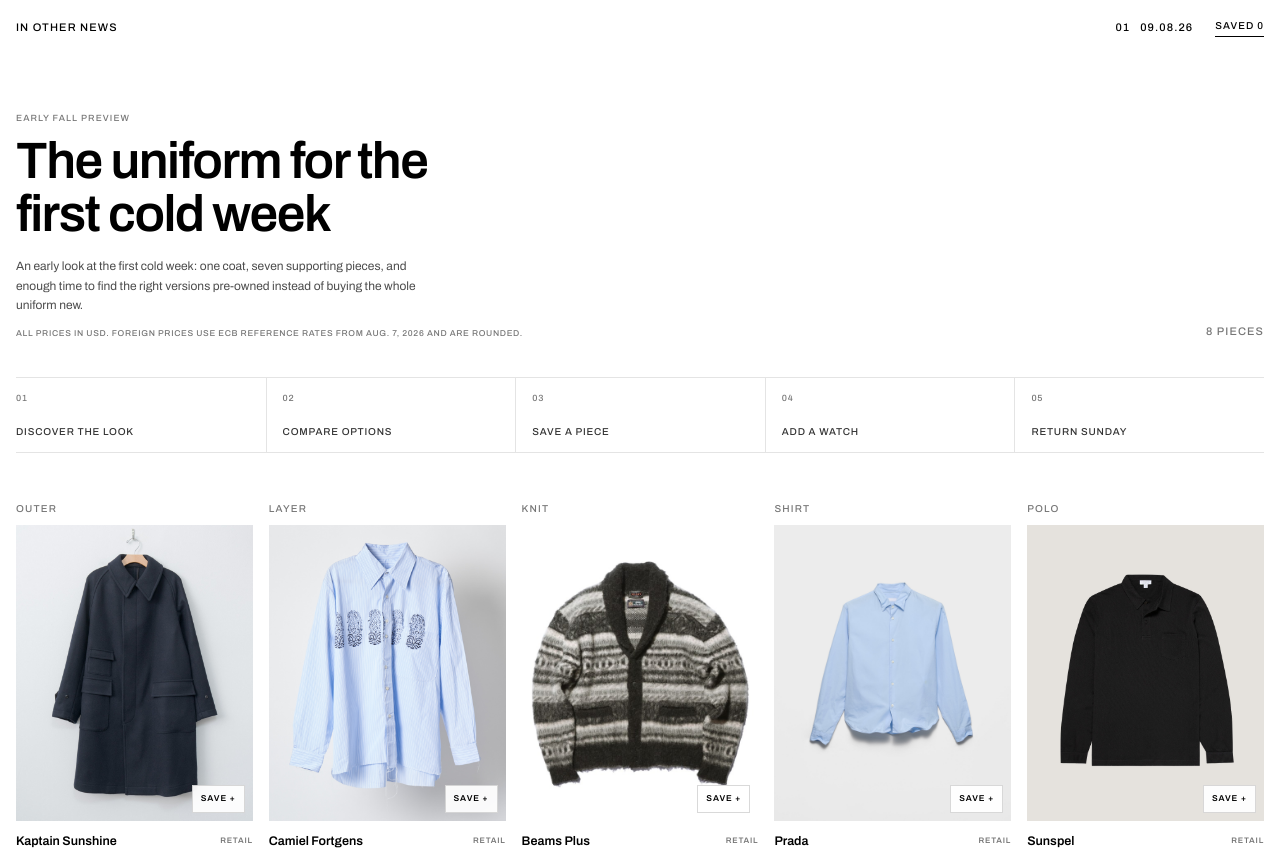
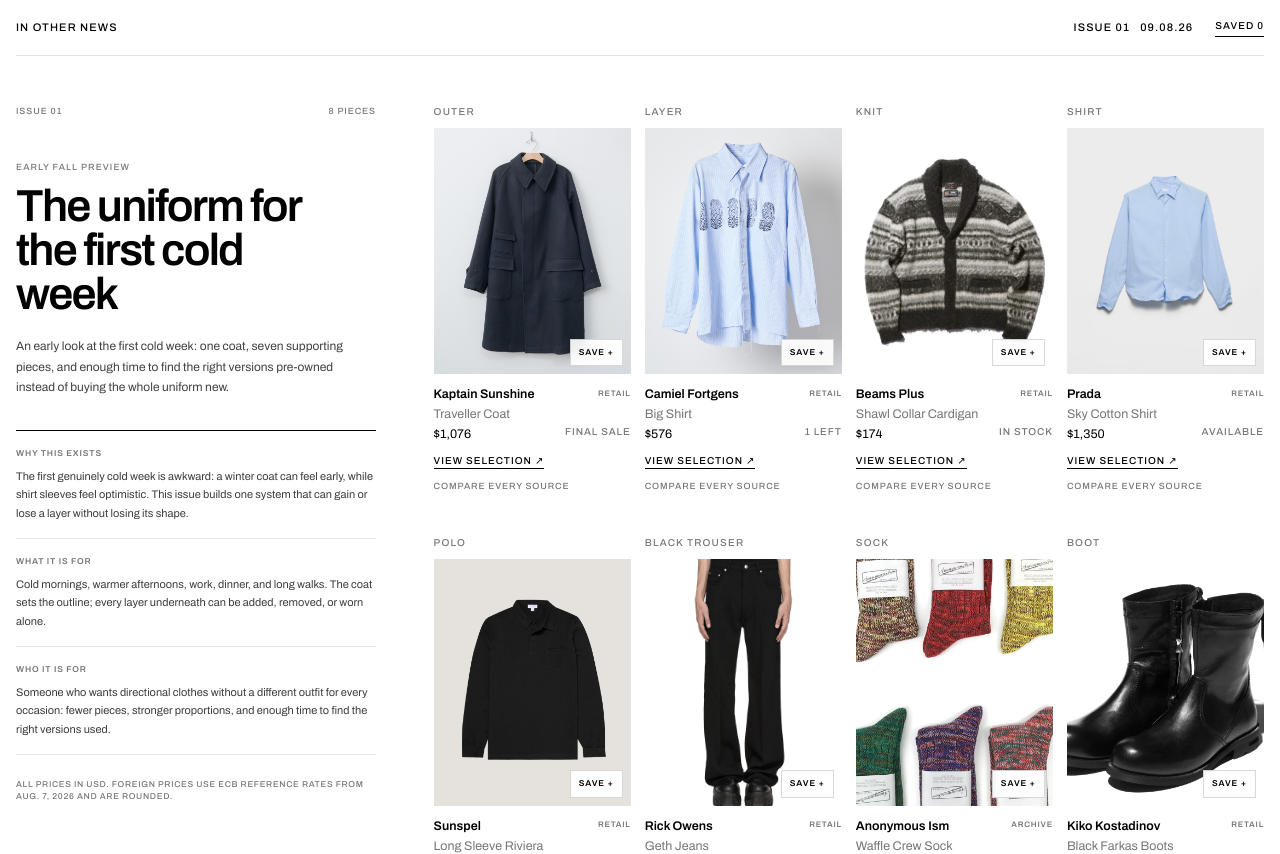
Before and after one commit to henrygreelis-glitch/in-other-news, a Next.js app: page / in a window 1280 px wide. Shown: the top 854 px of the page. Built offline with nearby package versions, Linux system fonts and the light colour scheme.

Commit message:
Restructure Issue 01 as an editorial

```diff
--- a/issue.jsx
+++ b/issue.jsx
@@ -956,32 +956,53 @@
       <header className="s-head">
         <span>{MASTHEAD.title}</span>
         <div className="s-head-meta">
-          <span>{MASTHEAD.issue} &nbsp; {MASTHEAD.date}</span>
+          <span>Issue {MASTHEAD.issue} &nbsp; {MASTHEAD.date}</span>
           <button type="button" onClick={scrollToSaved}>
             Saved {savedPicks.length}
           </button>
         </div>
       </header>
 
-      <div className="s-open">
-        <div className="s-open-copy">
+      <main className="s-editorial-layout">
+        <aside className="s-editorial-intro" aria-labelledby="issue-title">
+          <div className="s-editorial-meta">
+            <p>Issue {MASTHEAD.issue}</p>
+            <p>{PICKS.length} pieces</p>
+          </div>
           <p className="s-eyebrow">{MASTHEAD.eyebrow}</p>
-          <h1>{MASTHEAD.theme}</h1>
+          <h1 id="issue-title">{MASTHEAD.theme}</h1>
           <p className="s-deck">{MASTHEAD.deck}</p>
+          <div className="s-editorial-notes">
+            <div>
+              <span>Why this exists</span>
+              <p>
+                The first genuinely cold week is awkward: a winter coat can
+                feel early, while shirt sleeves feel optimistic. This issue
+                builds one system that can gain or lose a layer without losing
+                its shape.
+              </p>
+            </div>
+            <div>
+              <span>What it is for</span>
+              <p>
+                Cold mornings, warmer afternoons, work, dinner, and long walks.
+                The coat sets the outline; every layer underneath can be added,
+                removed, or worn alone.
+              </p>
+            </div>
+            <div>
+              <span>Who it is for</span>
+              <p>
+                Someone who wants directional clothes without a different
+                outfit for every occasion: fewer pieces, stronger proportions,
+                and enough time to find the right versions used.
+              </p>
+            </div>
+          </div>
           <p className="s-price-note">{USD_PRICE_NOTE}</p>
-        </div>
-        <span className="s-n">{PICKS.length} pieces</span>
-      </div>
+        </aside>
 
-      <ol className="s-flow" aria-label="How each weekly issue works">
-        <li><span>01</span>Discover the look</li>
-        <li><span>02</span>Compare options</li>
-        <li><span>03</span>Save a piece</li>
-        <li><span>04</span>Add a watch</li>
-        <li><span>05</span>Return Sunday</li>
-      </ol>
-
-      <main className="s-grid">
+        <section className="s-grid" aria-label="The eight pieces in Issue 01">
           {PICKS.map((pick, index) => (
             <article className="s-tile" key={pick.id}>
               <p className="s-slot">{pick.slot}</p>
@@ -1032,13 +1053,14 @@
               </div>
             </article>
           ))}
+        </section>
       </main>
 
       <section className="s-saved" id="saved-pieces" aria-labelledby="saved-title">
         <div className="s-saved-head">
           <div>
             <p className="s-eyebrow">Your edit</p>
-            <h2 id="saved-title">Saved from Uniform 01</h2>
+            <h2 id="saved-title">Saved from Issue 01</h2>
           </div>
           <span>{savedPicks.length} saved</span>
         </div>
@@ -1192,10 +1214,9 @@
 .s-root{box-sizing:border-box;--fg:#000;--mid:#767676;--line:#e4e4e4;--plate:#f1f1f1;--f:'Archivo',Helvetica,Arial,sans-serif;width:100%;max-width:1600px;margin:0 auto;background:#fff;color:var(--fg);font-family:var(--f);font-size:14px;line-height:1.6;-webkit-font-smoothing:antialiased;padding:0 16px}
 .s-root *{box-sizing:border-box}.s-root h1,.s-root h2,.s-root p{margin:0}.s-root h1{font-weight:400}.s-root button:focus-visible,.s-root input:focus-visible,.s-root a:focus-visible{outline:1px solid var(--fg);outline-offset:2px}
 .s-head{display:flex;justify-content:space-between;align-items:center;padding:18px 0;font-size:11px;font-weight:500;letter-spacing:.1em;text-transform:uppercase}.s-head-meta{display:flex;align-items:center;gap:22px}.s-head-meta button{padding:0 0 2px;border:0;border-bottom:1px solid var(--fg);background:transparent;color:var(--fg);cursor:pointer;font-family:var(--f);font-size:10px;font-weight:500;letter-spacing:.1em;text-transform:uppercase}.s-head-meta button:hover{color:var(--mid);border-color:var(--mid)}
-.s-open{display:flex;justify-content:space-between;align-items:flex-end;gap:40px;padding:56px 0 36px}.s-open-copy{max-width:700px}.s-eyebrow{color:var(--mid);font-size:9px;font-weight:500;letter-spacing:.12em;text-transform:uppercase}.s-open h1{margin-top:10px;font-size:clamp(28px,4vw,52px);font-weight:600;line-height:1.02;letter-spacing:-.03em;max-width:17ch}.s-deck{max-width:62ch;margin-top:17px!important;color:#4c4c4c;font-size:12px;line-height:1.65}.s-price-note{margin-top:12px!important;color:var(--mid);font-size:8.5px!important;font-weight:500;letter-spacing:.08em;line-height:1.5;text-transform:uppercase}
-.s-n{font-size:11px;font-weight:500;letter-spacing:.1em;text-transform:uppercase;color:var(--mid);flex:none}
-.s-flow{display:grid;grid-template-columns:repeat(5,minmax(145px,1fr));margin:0 0 48px;padding:0;border-top:1px solid var(--line);border-bottom:1px solid var(--line);list-style:none;overflow-x:auto}.s-flow li{display:flex;flex-direction:column;min-height:74px;padding:13px 16px 12px 0;color:#333;font-size:10px;font-weight:500;letter-spacing:.08em;text-transform:uppercase}.s-flow li+li{padding-left:16px;border-left:1px solid var(--line)}.s-flow span{margin-bottom:auto;color:var(--mid);font-size:9px}
-.s-grid{display:grid;grid-template-columns:repeat(auto-fill,minmax(210px,1fr));gap:34px 16px}.s-tile{display:flex;flex-direction:column}.s-slot{font-size:10px;font-weight:500;letter-spacing:.12em;text-transform:uppercase;color:var(--mid);padding-bottom:8px}.s-media{position:relative}
+.s-eyebrow{color:var(--mid);font-size:9px;font-weight:500;letter-spacing:.12em;text-transform:uppercase}.s-price-note{margin-top:24px!important;color:var(--mid);font-size:8.5px!important;font-weight:500;letter-spacing:.08em;line-height:1.5;text-transform:uppercase}
+.s-editorial-layout{display:grid;grid-template-columns:minmax(260px,360px) minmax(0,1fr);align-items:start;gap:clamp(32px,4.5vw,72px);padding:48px 0 72px;border-top:1px solid var(--line)}.s-editorial-intro{position:sticky;top:24px;min-width:0}.s-editorial-meta{display:flex;justify-content:space-between;gap:20px;margin-bottom:42px;color:var(--mid);font-size:9px;font-weight:500;letter-spacing:.1em;text-transform:uppercase}.s-editorial-intro h1{max-width:12ch;margin-top:10px;font-size:clamp(34px,3.5vw,52px);font-weight:600;line-height:.98;letter-spacing:-.04em}.s-deck{max-width:48ch;margin-top:20px!important;color:#414141;font-size:12px;line-height:1.7}.s-editorial-notes{margin-top:32px;border-top:1px solid var(--fg)}.s-editorial-notes>div{padding:16px 0;border-bottom:1px solid var(--line)}.s-editorial-notes span{display:block;color:var(--mid);font-size:8.5px;font-weight:600;letter-spacing:.1em;text-transform:uppercase}.s-editorial-notes p{margin-top:7px!important;color:#3d3d3d;font-size:11px;line-height:1.65}
+.s-grid{display:grid;grid-template-columns:repeat(4,minmax(0,1fr));gap:42px 14px;min-width:0}.s-tile{display:flex;min-width:0;flex-direction:column}.s-slot{font-size:10px;font-weight:500;letter-spacing:.12em;text-transform:uppercase;color:var(--mid);padding-bottom:8px}.s-media{position:relative}
 .s-shot{position:relative;display:block;width:100%;padding:0;border:0;background:var(--plate);cursor:pointer;text-align:left;overflow:hidden}.s-shot img{width:100%;aspect-ratio:4/5;object-fit:cover;display:block}
 .s-save{position:absolute;right:8px;bottom:8px;z-index:2;padding:6px 8px;border:1px solid rgba(0,0,0,.15);background:rgba(255,255,255,.92);color:var(--fg);cursor:pointer;font-family:var(--f);font-size:8.5px;font-weight:600;letter-spacing:.1em;text-transform:uppercase;backdrop-filter:blur(6px)}.s-save:hover,.s-save.is-saved{background:var(--fg);color:#fff;border-color:var(--fg)}
 .s-cap{padding-top:10px}.s-cap-head{display:flex;align-items:center;justify-content:space-between;gap:8px}.s-brand{font-size:12.5px;font-weight:600}.s-source-badge{color:var(--mid);font-size:8px;font-weight:600;letter-spacing:.1em;text-transform:uppercase}.s-item{font-size:12.5px;color:var(--mid);margin-top:1px}.s-line{display:flex;justify-content:space-between;gap:10px;margin-top:6px;font-size:12.5px}.s-tag{font-size:10px;font-weight:500;letter-spacing:.09em;text-transform:uppercase;color:var(--mid)}
@@ -1219,6 +1240,8 @@
 .s-sub{margin-top:80px;padding:44px 0;border-top:1px solid var(--line)}.s-sub p{font-size:13px}.s-field{display:flex;margin-top:18px;border-bottom:1px solid var(--fg);max-width:380px}.s-field input{flex:1;min-width:0;border:0;background:transparent;font-family:var(--f);font-size:13px;color:var(--fg);padding:0 0 8px}.s-field input::placeholder{color:var(--mid)}.s-field button{border:0;background:transparent;cursor:pointer;padding:0 0 8px;font-family:var(--f);font-size:10px;font-weight:500;letter-spacing:.1em;text-transform:uppercase}.s-field button:hover{color:var(--mid)}.s-field button:disabled,.s-field input:disabled{cursor:wait;opacity:.55}.s-sub-success{font-weight:500}.s-sub-error{margin-top:10px!important;color:#9c1c13;font-size:11px!important}
 .s-foot{display:flex;justify-content:space-between;gap:16px;flex-wrap:wrap;padding:18px 0;border-top:1px solid var(--line);font-size:10px;font-weight:500;letter-spacing:.1em;text-transform:uppercase;color:var(--mid)}
 @keyframes s-used-pulse{0%,100%{opacity:.25}50%{opacity:1}}
+@media (max-width:1000px){.s-editorial-layout{grid-template-columns:1fr;gap:48px;padding-top:36px}.s-editorial-intro{position:static}.s-editorial-meta{margin-bottom:28px}.s-editorial-intro h1{max-width:14ch}.s-deck{max-width:62ch}.s-editorial-notes{display:grid;grid-template-columns:repeat(3,minmax(0,1fr))}.s-editorial-notes>div{padding:16px}.s-editorial-notes>div+div{border-left:1px solid var(--line)}}
+@media (max-width:760px){.s-grid{grid-template-columns:repeat(2,minmax(0,1fr));gap:32px 12px}.s-editorial-layout{gap:38px;padding:30px 0 56px}.s-editorial-notes{grid-template-columns:1fr}.s-editorial-notes>div{padding:14px 0}.s-editorial-notes>div+div{border-left:0}.s-price-note{margin-top:18px!important}}
 @media (max-width:560px){.s-root{padding:0 12px}.s-head-meta{gap:12px}.s-head-meta>span{display:none}.s-grid{grid-template-columns:repeat(2,minmax(0,1fr));gap:24px 12px}.s-open{padding:36px 0 28px;flex-direction:column;align-items:flex-start;gap:16px}.s-flow{margin-bottom:32px}.s-save{right:6px;bottom:6px;padding:5px 6px;font-size:7.5px}.s-saved{margin-top:60px}.s-saved-list{grid-template-columns:1fr 1fr}.s-drawer-wrap{align-items:flex-end}.s-drawer{width:100%;height:min(88dvh,760px);padding:14px;border-radius:16px 16px 0 0;box-shadow:0 -12px 30px rgba(0,0,0,.14)}.s-drawer>img{aspect-ratio:16/10;object-fit:contain}.s-drawer h2{font-size:21px}.s-piece-hero>img{aspect-ratio:16/11;object-fit:contain}.s-piece-meta{grid-template-columns:1fr}.s-piece-meta span+span{padding:7px 0 0;border-top:1px solid var(--line);border-left:0}.s-piece-actions{grid-template-columns:1fr}.s-piece-editorial{grid-template-columns:1fr}.s-piece-section-head{align-items:flex-start;flex-direction:column}.s-piece-section-head>span{text-align:left}.s-piece-alternative{grid-template-columns:70px minmax(0,1fr) auto;min-height:94px}.s-piece-alternative>img{width:70px;height:94px}.s-ai{padding:17px 14px}.s-ai-chips{display:grid;grid-template-columns:1fr 1fr}.s-ai-chips button{text-align:left}.s-ai-field input{font-size:11px}.s-ai-list .s-used-card{grid-template-columns:62px minmax(0,1fr)}.s-ai-list .s-used-card img{width:62px;height:78px}}
 @media (prefers-reduced-motion:reduce){.s-root *{animation:none!important;transition:none!important}}
 `;
```
Lines whose indentation alone changed are shown as unchanged.
